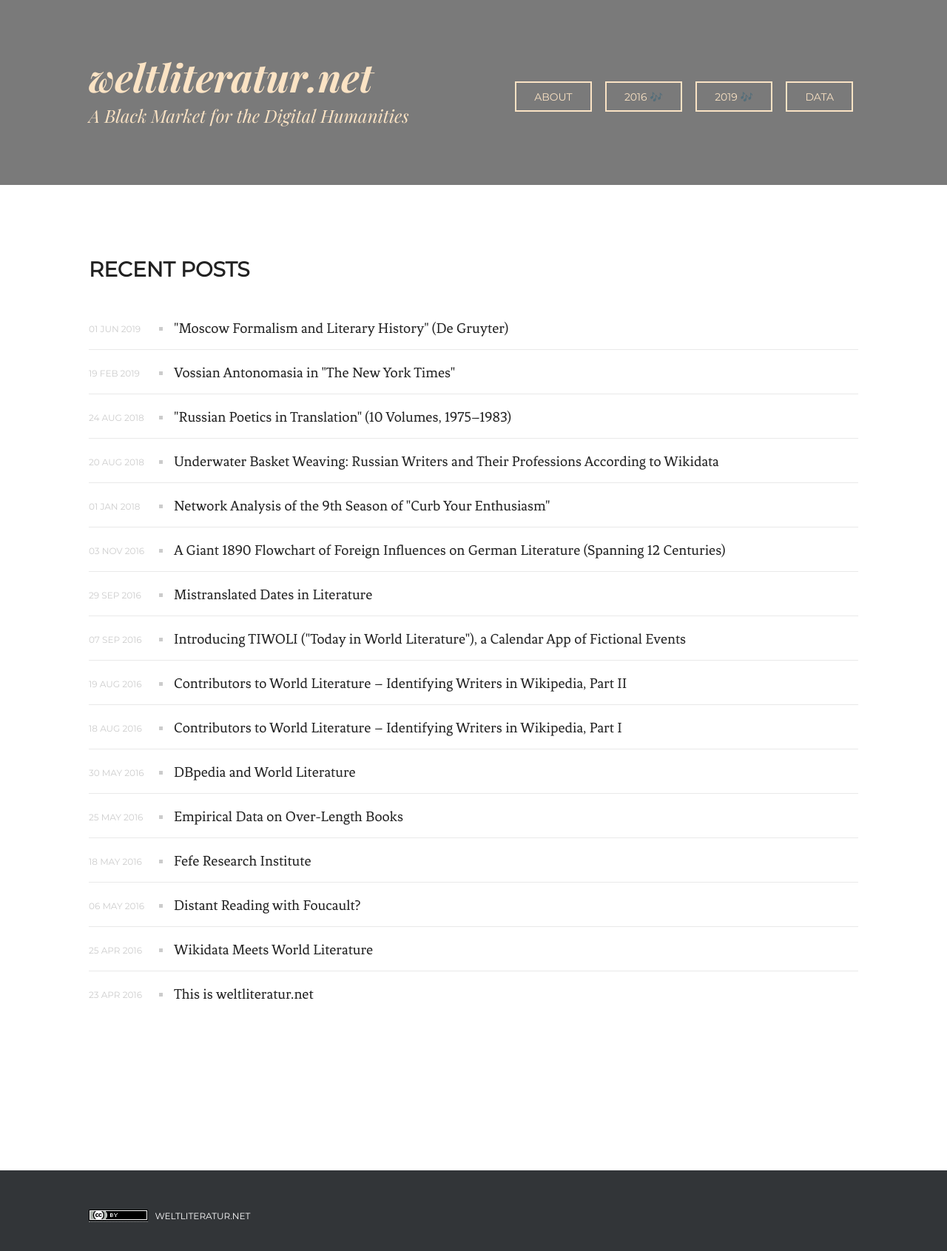
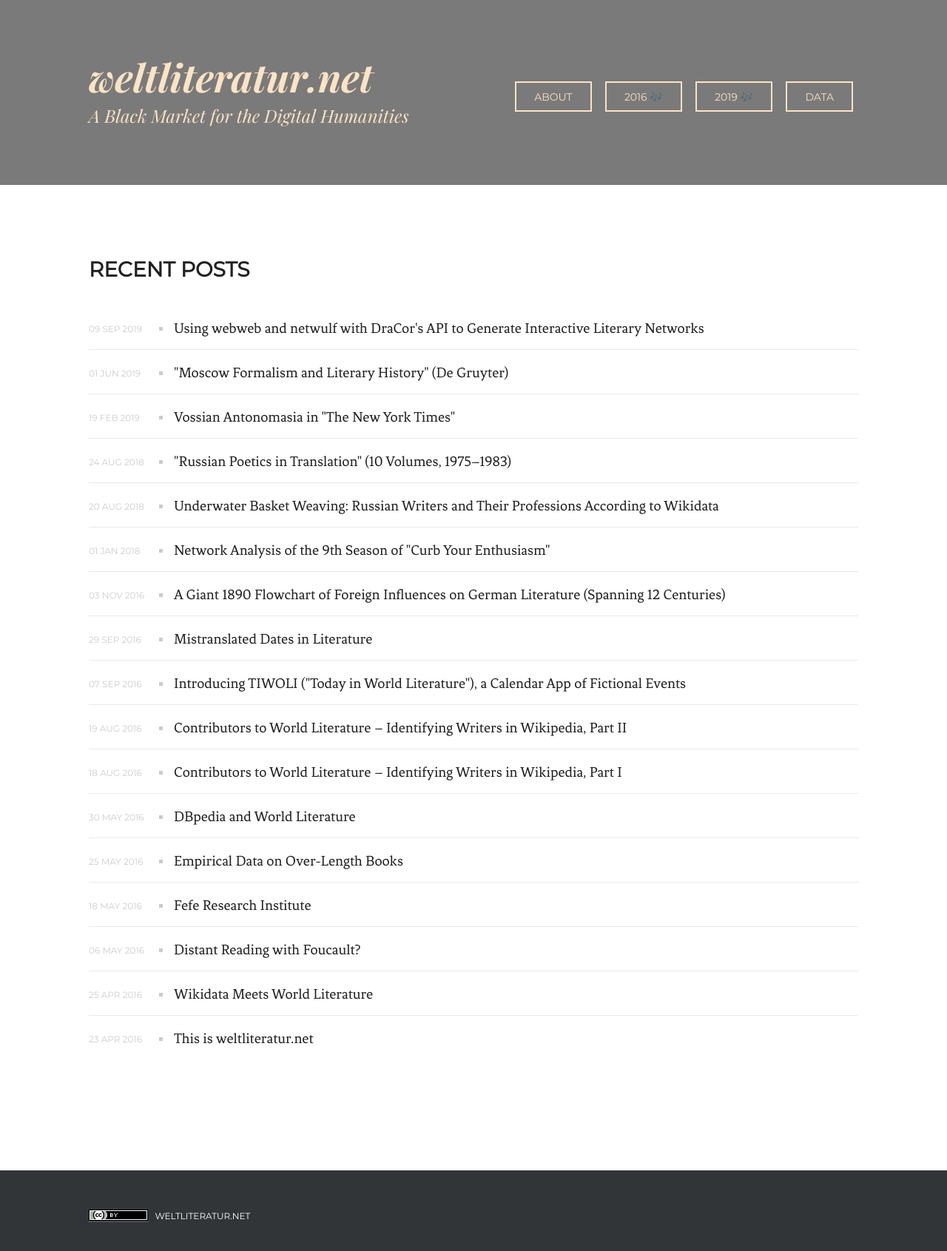
Before and after one commit to weltliteratur/blog, a Jekyll site: the page built from index.html, in a window 1280 px wide. Shown: the top 1691 px of the page at 74% size. Built offline with Jekyll 4.4.1, drawn with Linux system fonts in a browser that asks for light colours; the list of posts is cut into pages by our own code; some of the changed lines change nothing that is shown.

Commit message:
new blog post

````diff
--- a/_config.yml
+++ b/_config.yml
@@ -130,6 +130,16 @@
     twitter:
     github: brouhahaha
     description: HSE, Moscow.
+  eduard:
+    name: Eduard Grigoryev
+    display_name: Eduard
+    gravatar: fbb29909af51d8ab9f2517330d0d4388
+    email:
+    web:
+    twitter: happypuffin7
+    github: ldsad7
+    orcid:
+    description: HSE, Moscow.
 
 
 paginate:         10
--- /dev/null
+++ b/_posts/2019-09-09-netwulf-webweb.markdown
@@ -0,0 +1,190 @@
+---
+title: "Using webweb and netwulf with DraCor's API to Generate Interactive Literary Networks"
+layout: post
+author: [eduard, frank]
+comments: true
+date: 2019-09-09
+---
+
+**DraCor** is the Drama Corpora platform at dracor.org which holds a growing number of collections of plays of different languages, countries and times (German, Russian, Spanish, Swedish, Roman, Greek, with more to come).
+
+Recently, [Twitter](https://twitter.com/DanLarremore/status/1161003051726958592) pointed us to the Python packages **webweb** and **netwulf**:
+
+* webweb is "a tool for creating, displaying, and sharing interactive network visualizations on the web" ([DOI:10.21105/joss.01458](http://dx.doi.org/10.21105/joss.01458),
+* netwulf is "an interactive visualization tool for networkx Graph-objects, that allows you to produce beautifully looking network visualizations” ([netwulf.readthedocs.io](https://netwulf.readthedocs.io/en/latest/about.html)).
+
+It's really easy to get started and we decided to give these two a spin, thereby also demonstrating the versatility of our DraCor API which provides network data for all TEI-encoded plays of any corpus on the fly.
+
+We prepared [**a Jupyter notebook**](https://github.com/ldsad7/netwulf_and_webweb_for_rusdracor) with the code ready to be executed.
+
+If you want to play with drama networks without doing the legwork, we uploaded some ready-to-use html pages done via webweb:
+
+* [Pushkin: Boris Godunov](/webweb/pushkin-boris-godunov.html)
+* [Lessing: Emilia Galotti](/webweb/lessing-emilia-galotti.html)
+* [Russian Drama Corpus](/webweb/rus.html)
+* [German Drama Corpus](/webweb/ger.html)
+
+## netwulf
+
+Let's first creat a universal function (netwulf_representation in the Jupyter Notebook)
+
+Then we can retrieve the titles of all plays in a corpus (retrieve_all_plays):
+
+Now let 's take Pushkin's historical play **"Boris Godunov" (c. 1825)** as an example:
+
+```python
+# first network: gender groups without labels (other attributes are default)
+netwulf_representation('rus', 'pushkin-boris-godunov', group='gender', show_node_labels=False)
+```
+<figure style="text-align:left;">
+  <img src="/images/netwulf-webweb/godunov1.png" alt="Boris Godunov (1)" style="width:300px;" />
+</figure>
+
+```python
+# second network: gender groups with labels
+netwulf_representation('rus', 'pushkin-boris-godunov', group='gender')
+```
+
+<figure style="text-align:left;">
+  <img src="/images/netwulf-webweb/godunov2.png" alt="Boris Godunov (2)" style="width:300px;" />
+</figure>
+
+```python
+# third network: isGroup groups with labels
+netwulf_representation('rus', 'pushkin-boris-godunov', group='isGroup')
+```
+
+<figure style="text-align:left;">
+  <img src="/images/netwulf-webweb/godunov3.png" alt="Boris Godunov (3)" style="width:300px;" />
+</figure>
+
+
+```python
+# fourth network: gender groups with numOfSpeechActs size without labels
+netwulf_representation('rus', 'pushkin-boris-godunov', group='gender', size='numOfSpeechActs', show_node_labels=False)
++ PI
+```
+
+<figure style="text-align:left;">
+  <img src="/images/netwulf-webweb/godunov4.png" alt="Boris Godunov (4)" style="width:300px;" />
+</figure>
+
+By the way, in order to fully regnerate the network (the radii of nodes are not stored by default by netwulf) we need to add a 'size' field to the nodes:
+
+```python
+for node in network['nodes']:
+    node['size'] = node['radius']
+```
+
+As a second example, let's turn to German drama and try the usual suspect, **Lessing's "Emilia Galotti" (1772)**:
+
+```python
+# first network: gender groups without labels
+netwulf_representation('ger', 'lessing-emilia-galotti', group='gender', show_node_labels=False)  # other attributes are default (see above)
+```
+
+<figure style="text-align:left;">
+  <img src="/images/netwulf-webweb/galotti1.png" alt="Emilia Galotti (1)" style="width:300px;" />
+</figure>
+
+```python
+# second network: isGroup groups with labels and degree sizes
+netwulf_representation('ger', 'lessing-emilia-galotti', group='isGroup', size='degree')
+```
+
+<figure style="text-align:left;">
+  <img src="/images/netwulf-webweb/galotti2.png" alt="Emilia Galotti (2)" style="width:300px;" />
+</figure>
+
+```python
+# third network: gender groups with node and link labels and numOfWords size
+netwulf_representation('ger', 'lessing-emilia-galotti', group='gender', size='numOfWords', show_link_labels=True)
+```
+
+<figure style="text-align:left;">
+  <img src="/images/netwulf-webweb/galotti3.png" alt="Emilia Galotti (3)" style="width:300px;" />
+</figure>
+
+```python
+# fourth network: all characters with numOfScenes size with node and link labels
+netwulf_representation('ger', 'lessing-emilia-galotti', size='numOfSpeechActs')
+```
+
+<figure style="text-align:left;">
+  <img src="/images/netwulf-webweb/galotti4.png" alt="Emilia Galotti (4)" style="width:300px;" />
+</figure>
+
+It is also possible to apply our script to all plays of a corpus (e.g., the Russian one):
+
+```python
+playnames = retrieve_all_plays('rus')
+for playname in playnames:
+    netwulf_representation('rus', playname, size='weightedDegree', group='gender', show_link_labels=True, is_test=True)
+```
+
+With this piece of code, netwulf will launch the networks one by one. It will display each network for 5 seconds, followed by a 3-second fade-out before opening the next one. So if you are really bored, you can let hundreds of Russian drama networks pass by your eye. Our collection of currently 190 plays will steal 25 minutes of your time.
+
+## webweb
+
+Dan Larremore's webweb library offers a similar approach to visualise network data (see [documentation](https://webwebpage.github.io/)). We wrote two scripts: the first one is for representing only one play and the second one for representing several plays, e.g., a whole corpus, or translations or different editions of the same play.
+
+We wrote a universal function to integrate DraCor data with webweb ("webweb_representation", cf. [our Jupyter Notebook](https://github.com/ldsad7/netwulf_and_webweb_for_rusdracor)).
+
+As you can see, the script is a bit easier and uses less additional parameters. That is because the library provides us an opportunity to fine-tune the settings such as 'color nodes by'/'scale node sizes' by ourselves in the generated html file. So it is definitely an advantage as you don't have to restart the program.
+
+Other advantages as follows:
+1. interactive captions where you can interactively scale the node sizes (although they are limited to 5 ranges),
+2. ability to highlight a node (now it is not possible to highlight several nodes, only if these nodes has common letter sequence in their labels which doesn't make sense), using netwulf we can highlight any number of nodes (need to tap twice on each of them),
+3. several networks (ability to compare on one page), dynamic networks (ability to see the change over time),
+4. ability to color nodes,
+5. SVG output.
+
+Though, in our opinion, it has some disadvantages in comparison to the netwulf library:
+1. inability to zoom in and out (it leads to inability to predict height and width parameters correctly: every graph is always in the center of the field, so we still need to rerun our program with correct parameters),
+2. no possibility to freely change parameters (e.g., colour sets, node radius, etc.) as with netwulf library,
+3. some parameters (e.g. link opacity) are binary while in netwulf library they are continuous, some parameters are missing (e.g. stroke width, no 'wiggle' option),
+4. inability to restore the graph (not in svg format) in exact way (saving all the x and y coordinates of the nodes and some other settings), resaving the html doesn't solve the problem.
+
+Let’s look at the graphs produced by WebWeb:
+
+### Pushkin's "Boris Godunov":
+
+```python
+# first network: gender groups with labels (size == weightedDegree)
+```
+<figure style="text-align:left;">
+  <img src="/images/netwulf-webweb/webweb1.png" alt="webweb (1)" style="width:300px;" />
+</figure>
+
+```python
+# second network: isGroup groups with labels (size == numOfSpeechActs)
+```
+
+<figure style="text-align:left;">
+  <img src="/images/netwulf-webweb/webweb2.png" alt="webweb (2)" style="width:300px;" />
+</figure>
+
+### Lessing's "Emilia Galotti":
+
+```python
+# third network: gender groups with labels (size == weightedDegree)
+```
+
+<figure style="text-align:left;">
+  <img src="/images/netwulf-webweb/webweb3.png" alt="webweb (3)" style="width:300px;" />
+</figure>
+
+```python
+# fourth network: numOfScenes groups with labels (size == strength)
+```
+
+<figure style="text-align:left;">
+  <img src="/images/netwulf-webweb/webweb4.png" alt="webweb (4)" style="width:300px;" />
+</figure>
+
+Again, the html files generated by webweb embed all the JavaScript you need and you can save them as standalone pages:
+
+* [Pushkin: Boris Godunov](/webweb/pushkin-boris-godunov.html)
+* [Lessing: Emilia Galotti](/webweb/lessing-emilia-galotti.html)
+* [Russian Drama Corpus](/webweb/rus.html)
+* [German Drama Corpus](/webweb/ger.html)
````
Also changed, not shown: images/netwulf-webweb/galotti1.png (added), images/netwulf-webweb/galotti2.png (added), images/netwulf-webweb/galotti3.png (added), images/netwulf-webweb/galotti4.png (added), images/netwulf-webweb/godunov1.png (added), images/netwulf-webweb/godunov2.png (added), images/netwulf-webweb/godunov3.png (added), images/netwulf-webweb/godunov4.png (added), images/netwulf-webweb/webweb1.png (added), images/netwulf-webweb/webweb2.png (added), images/netwulf-webweb/webweb3.png (added), images/netwulf-webweb/webweb4.png (added).
